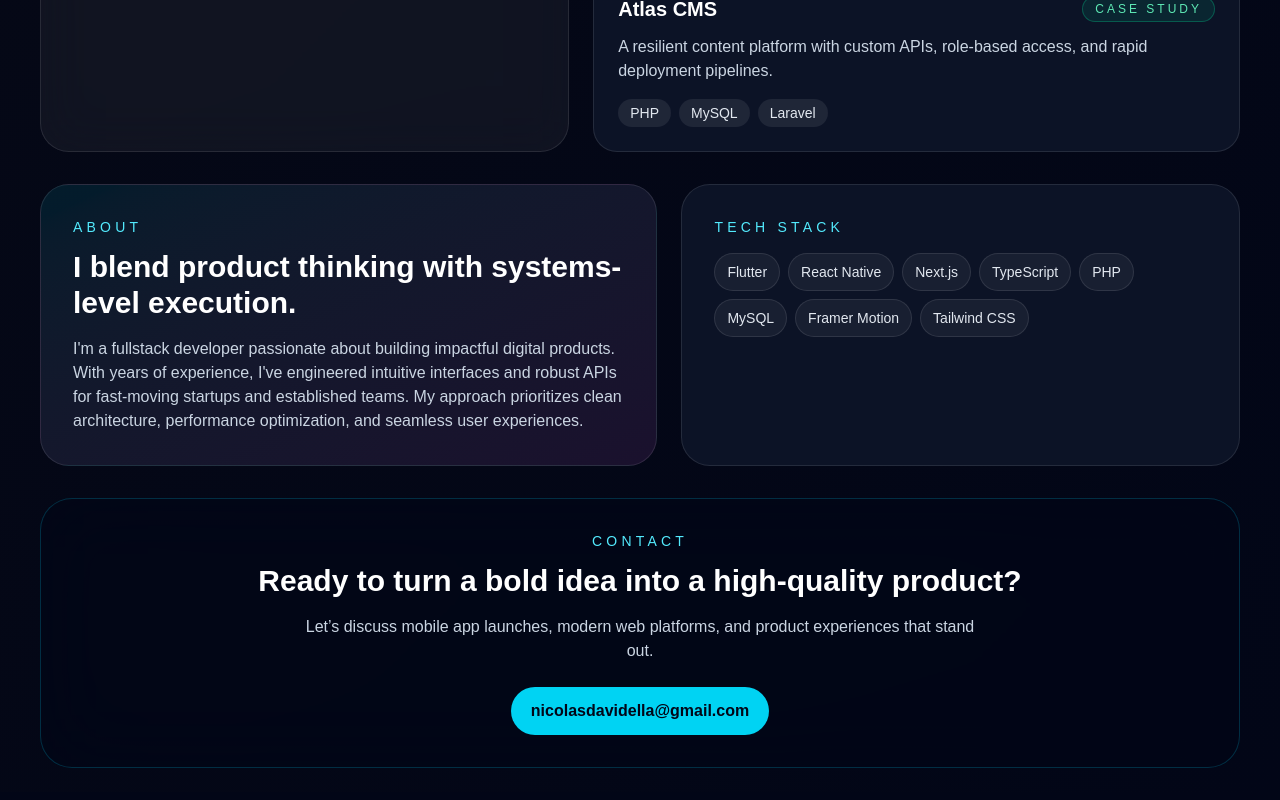
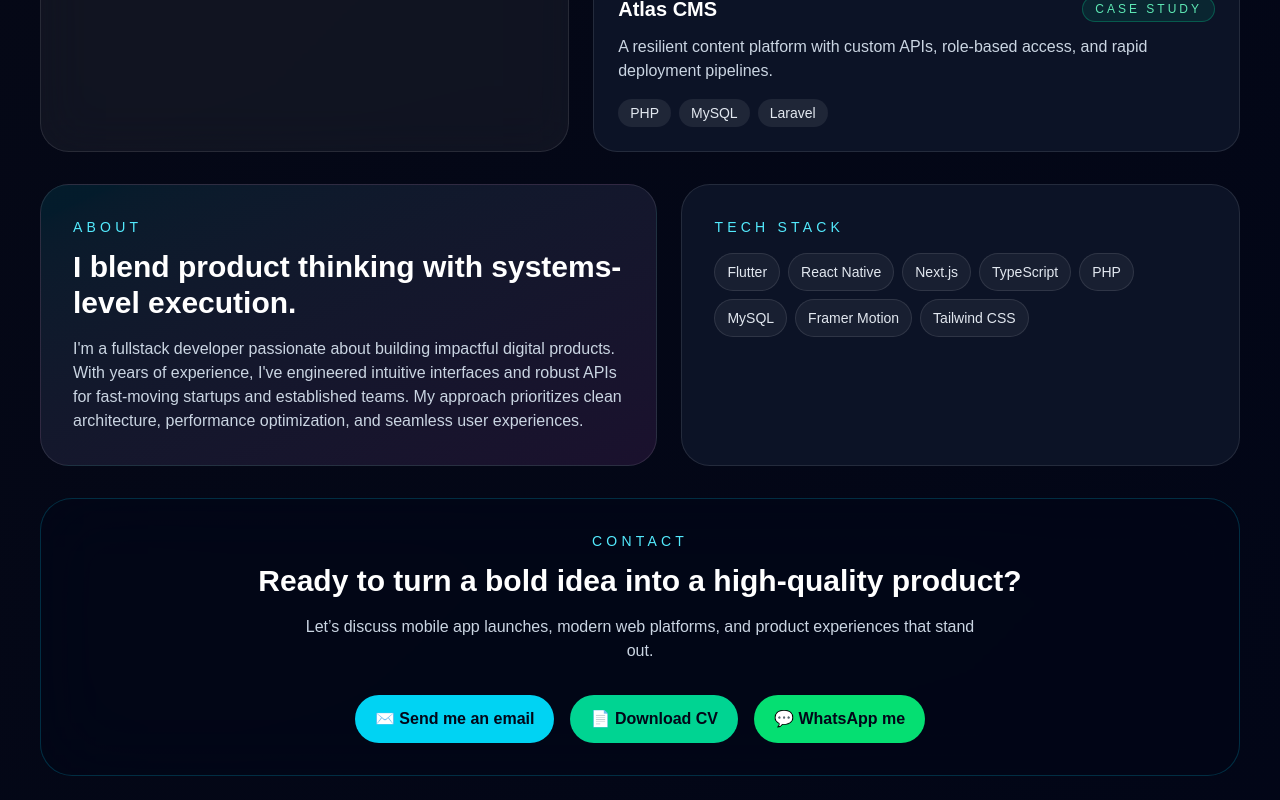
Before and after one commit to nicolasdavidella/portfolio, a Next.js app: page / in a window 1280 px wide. Shown: the part 1373-2173 px from the top of the page. Built offline with nearby package versions, Linux system fonts and the light colour scheme.

Commit message:
Add contact section with CV download, email, and WhatsApp links

```diff
--- a/app/page.tsx
+++ b/app/page.tsx
@@ -350,12 +350,32 @@ export default function Home() {
           <p className={`text-sm uppercase tracking-[0.3em] ${isDark ? "text-cyan-300" : "text-cyan-700"}`}>{copy.sections.contact.eyebrow}</p>
           <h2 className={`mt-3 text-3xl font-semibold ${isDark ? "text-white" : "text-slate-900"}`}>{copy.sections.contact.title}</h2>
           <p className={`mx-auto mt-4 max-w-2xl ${isDark ? "text-slate-300" : "text-slate-700"}`}>{copy.sections.contact.description}</p>
-          <a
-            href="mailto:hello@yourdomain.com"
-            className={`mt-6 inline-flex rounded-full px-5 py-3 font-semibold transition hover:scale-[1.02] ${isDark ? "bg-cyan-400 text-slate-950" : "bg-cyan-600 text-white"}`}
-          >
-            nicolasdavidella@gmail.com
-          </a>
+
+          <div className="mt-8 flex flex-col items-center gap-4 sm:flex-row sm:justify-center sm:gap-4">
+            <a
+              href="mailto:nicolasdavidella@gmail.com"
+              className={`rounded-full px-5 py-3 font-semibold transition hover:scale-[1.02] ${isDark ? "bg-cyan-400 text-slate-950" : "bg-cyan-600 text-white"}`}
+            >
+              ✉️ {language === "en" ? "Send me an email" : "M'envoyer un email"}
+            </a>
+
+            <a
+              href="/Nicolas-CV.pdf"
+              download
+              className={`rounded-full px-5 py-3 font-semibold transition hover:scale-[1.02] ${isDark ? "bg-emerald-400 text-slate-950" : "bg-emerald-600 text-white"}`}
+            >
+              📄 {language === "en" ? "Download CV" : "Télécharger mon CV"}
+            </a>
+
+            <a
+              href="https://wa.me/237658643417"
+              target="_blank"
+              rel="noopener noreferrer"
+              className={`rounded-full px-5 py-3 font-semibold transition hover:scale-[1.02] ${isDark ? "bg-green-400 text-slate-950" : "bg-green-600 text-white"}`}
+            >
+              💬 {language === "en" ? "WhatsApp me" : "M'envoyer un WhatsApp"}
+            </a>
+          </div>
         </motion.section>
       </main>
     </div>
```
Also changed, not shown: 1 other file (tests, documents, lock files or other folders).
